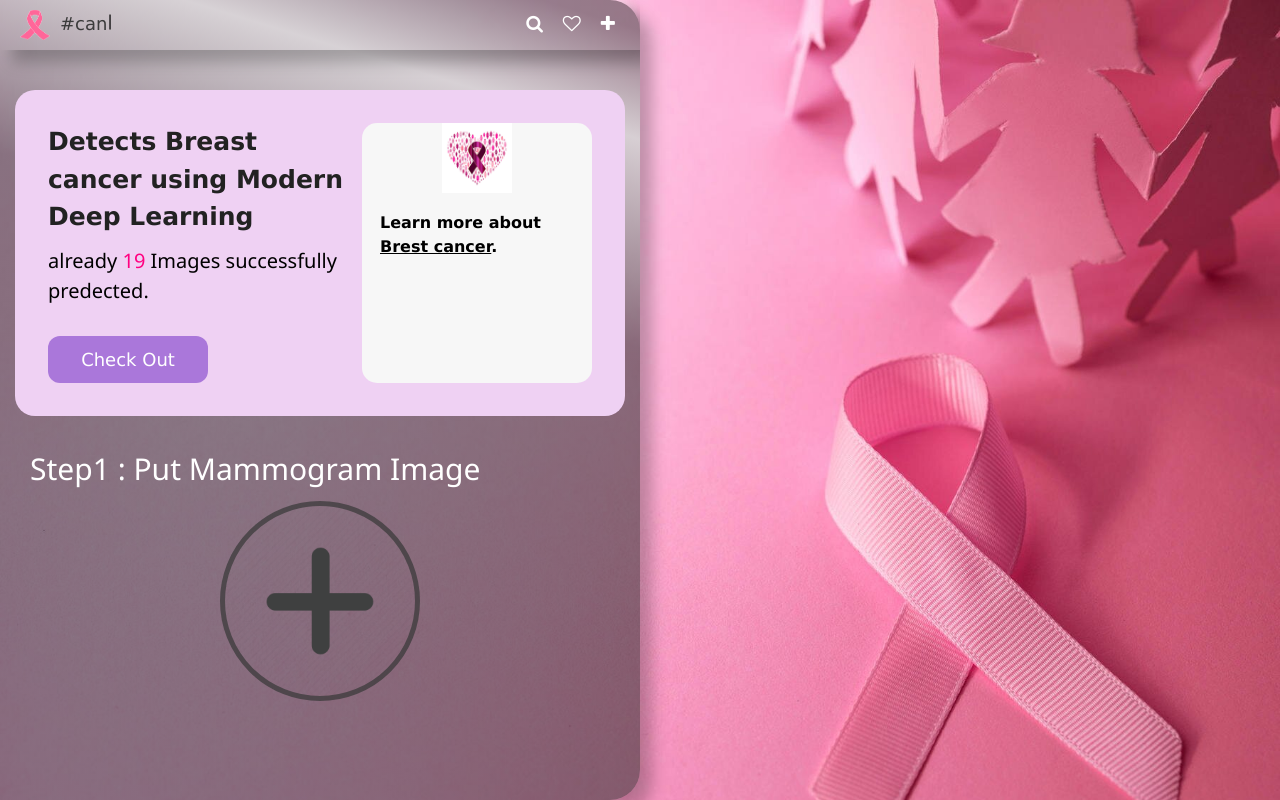
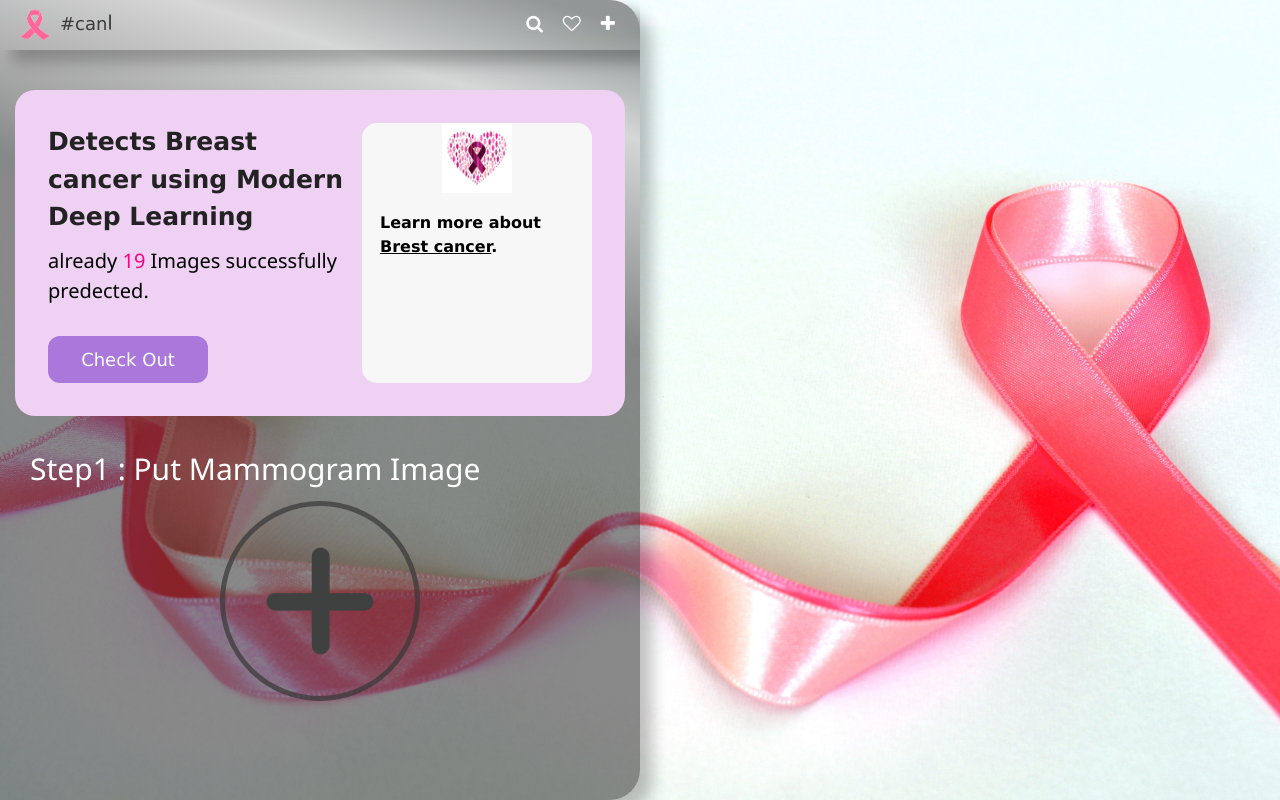
Before and after one commit to tirtharajsinha/breast_cancer_detection_app, a Flask app: page / in a window 1280 px wide. Run offline with Flask 2, Linux system fonts and the light colour scheme; data comes from the database, SQL or seed files in the repository; both versions use the stored data as it was after the commit; some libraries are stand-ins or nearby versions.

Commit message:
bg of the app

```diff
--- a/static/app.css
+++ b/static/app.css
@@ -7,7 +7,7 @@
 
 body {
   overflow: hidden;
-  background: url("image.jfif");
+  background: url("image.jpg");
   background-repeat: no-repeat;
   background-size: cover;
 }
```
Also changed, not shown: registration.db, static/image.jpg (added).
